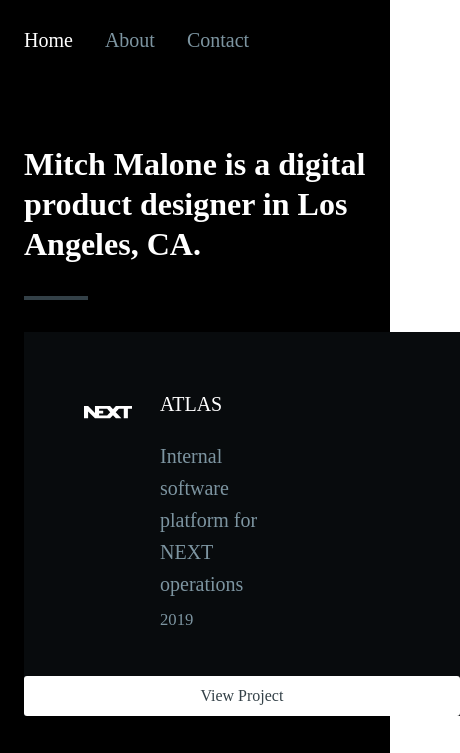
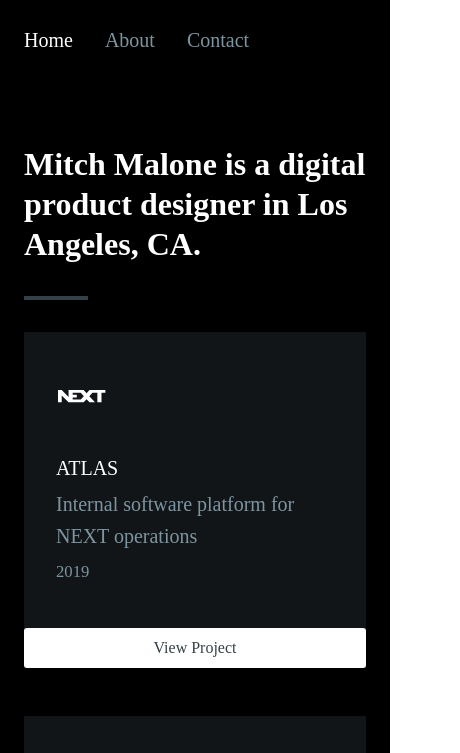
Before and after one commit to mmalone30/hello-world, a Gatsby site: page / in a window 390 px wide. Shown: the top 753 px of the page, 460 px wide, since content can reach past the window. Built offline with nearby package versions, Linux system fonts and the light colour scheme; Gatsby itself is replaced by a stand-in of ours; a web font is replaced by a local one.

Commit message:
responsive homepage stuff

```diff
--- a/src/components/work.module.css
+++ b/src/components/work.module.css
@@ -13,7 +13,7 @@
   position: relative;
   transition:all ease-in-out 200ms;
   text-decoration: none;
-  padding:2rem;
+  padding:3rem;
 }
 
 
@@ -106,6 +106,7 @@
 .WorkItemDescription p {
   color:var(--color-text_2);
   font-weight: 400;
+  margin:0;
 }
 
 .WorkItemLabel {
@@ -171,8 +172,15 @@
     transform:translateY(0);
   }
 
+  .work a {
+    grid-template-columns: 1fr;
+    background:var(--color-black_1);
+    padding:2rem;
+  }
+
   .WorkItemLogo {
-    left:-0.65rem;
+    transform:translateX(-0.65rem);
+    margin:0;
   }
 
   .WorkItemLogo:after {
```
